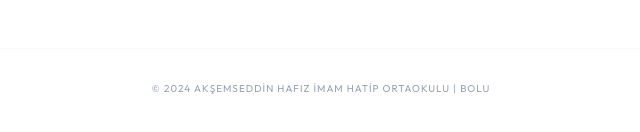
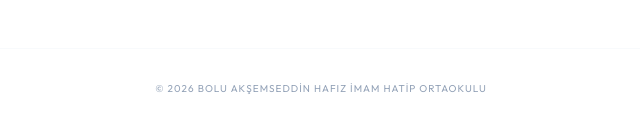
Before and after one commit to eypensare/iyilik-koprusu, a plain HTML site: page index.html in a window 1280 px wide. Shown: the part 3114-3246 px from the top of the page, 319-959 px from the left. Drawn offline with nearby package versions, Linux system fonts and the light colour scheme.

Commit message:
Update copyright year and school name in footer

```diff
--- a/index.html
+++ b/index.html
@@ -288,7 +288,7 @@
                 </div>
             </div>
             <div class="mt-12 pt-8 border-t border-slate-50 text-center text-[10px] text-slate-400 uppercase tracking-widest">
-                &copy; 2024 Akşemseddin Hafız İmam Hatip Ortaokulu | Bolu
+                &copy; 2026 Bolu Akşemseddin Hafız İmam Hatip Ortaokulu
             </div>
         </div>
     </footer>
```
